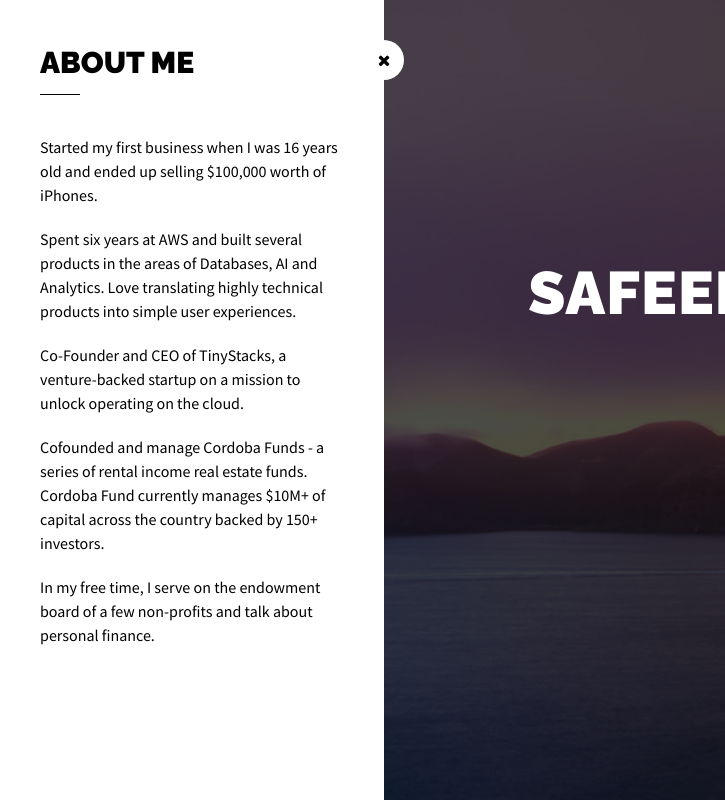
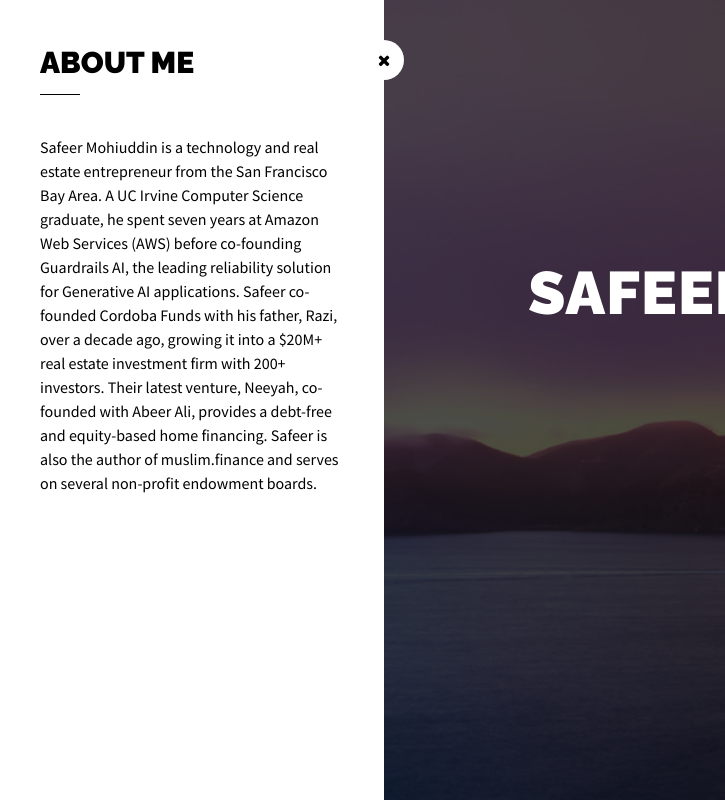
Before and after one commit to smohiuddin/smohiuddin.github.io, a plain HTML site: page index.html in a window 1280 px wide. Both pictures are taken after a click on the link "ABOUT ME". Shown: the full height of the page, 0-725 px from the left. Drawn offline with Linux system fonts and the light colour scheme.

Commit message:
Update index.html

```diff
--- a/index.html
+++ b/index.html
@@ -33,16 +33,7 @@
             <article id="about" class="extra-section">
                 <h1>About Me</h1>
                 <div class="content-ext-section">
-
-                    <p>Started my first business when I was 16 years old and ended up selling $100,000 worth of iPhones.</p>
-
-                    <p>Spent six years at AWS and built several products in the areas of Databases, AI and Analytics. Love translating highly technical products into simple user experiences. </p>
-
-		    <p>Co-Founder and CEO of TinyStacks, a venture-backed startup on a mission to unlock operating on the cloud.</p>
-
-                    <p>Cofounded and manage Cordoba Funds - a series of rental income real estate funds. Cordoba Fund currently manages $10M+ of capital across the country backed by 150+ investors.</p>
-
-                    <p>In my free time, I serve on the endowment board of a few non-profits and talk about personal finance.</p>
+			<p>Safeer Mohiuddin is a technology and real estate entrepreneur from the San Francisco Bay Area. A UC Irvine Computer Science graduate, he spent seven years at Amazon Web Services (AWS) before co-founding Guardrails AI, the leading reliability solution for Generative AI applications. Safeer co-founded Cordoba Funds with his father, Razi, over a decade ago, growing it into a $20M+ real estate investment firm with 200+ investors. Their latest venture, Neeyah, co-founded with Abeer Ali, provides a debt-free and equity-based home financing. Safeer is also the author of muslim.finance and serves on several non-profit endowment boards.</p>
                 </div>
                 <a title="Close" class="close-ext-section" href="#"><i class="fa fa-times"></i></a>
             </article>
```
